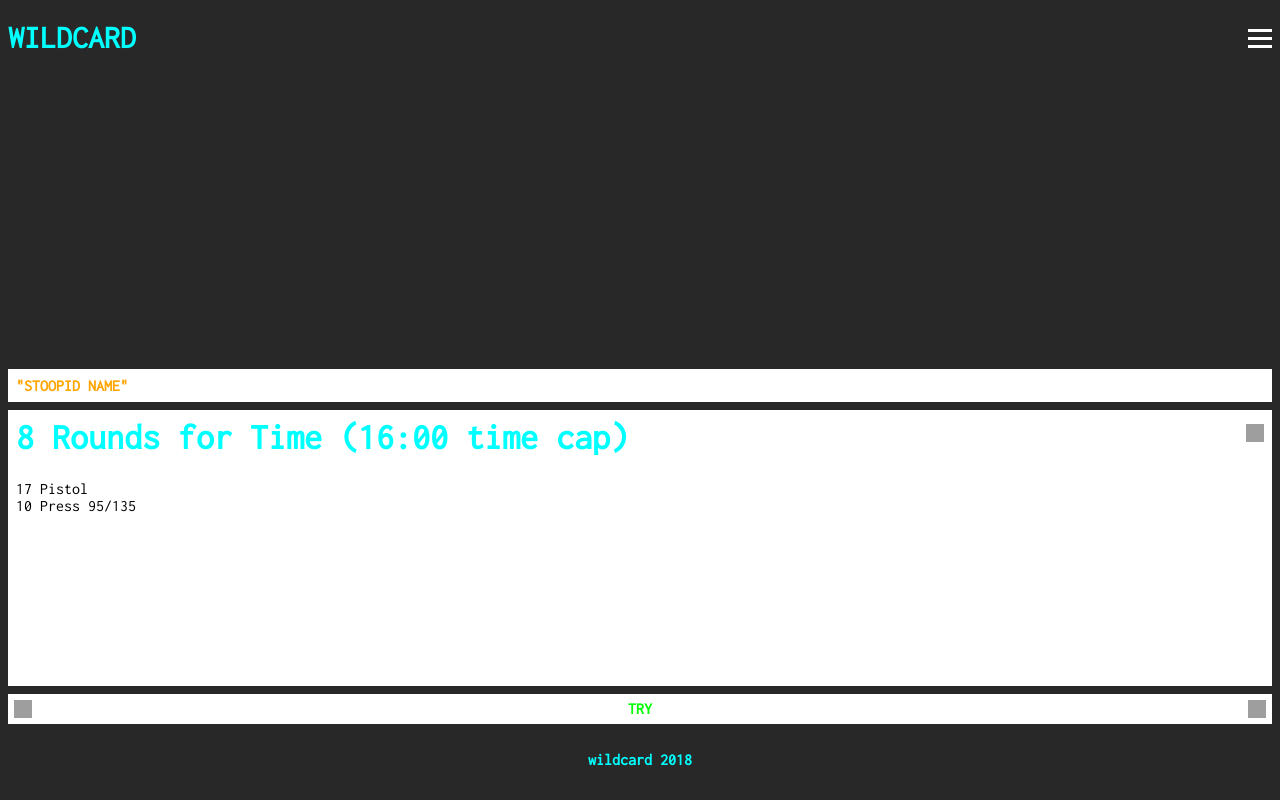
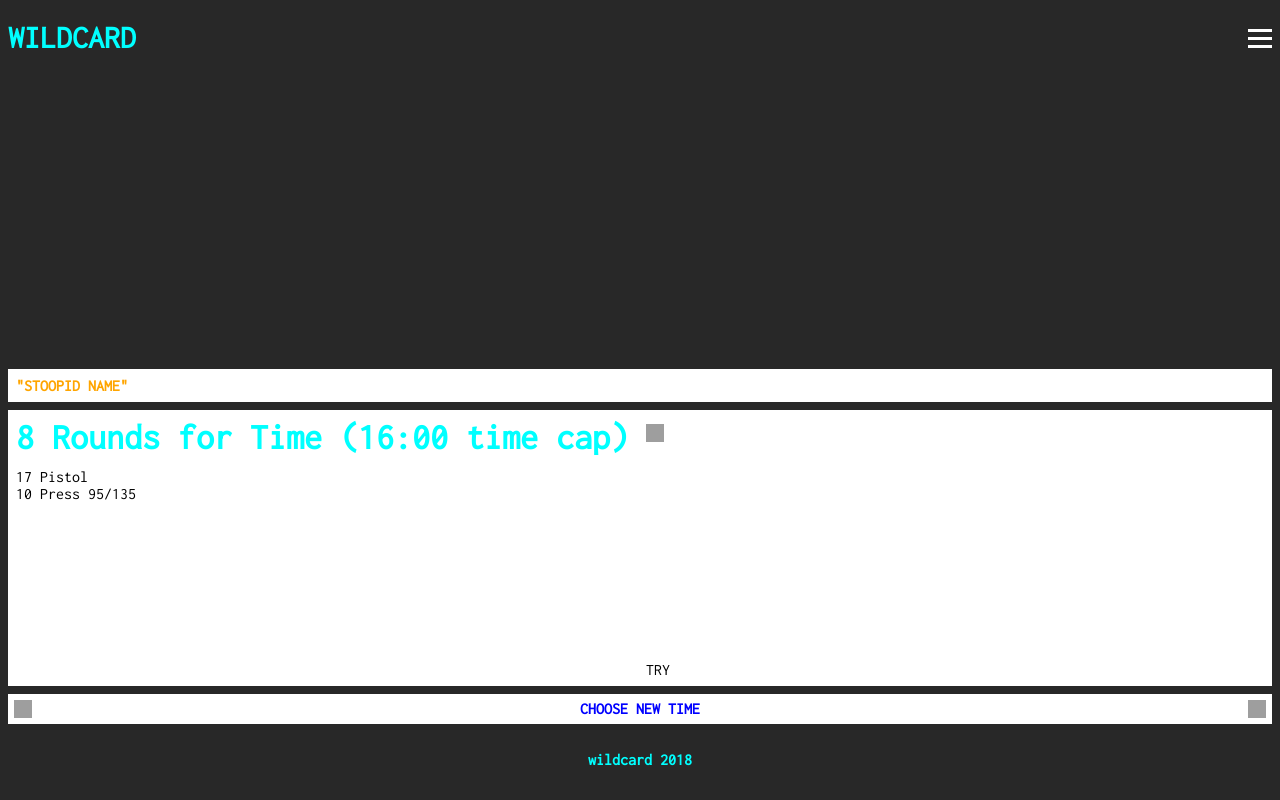
Before and after one commit to Jexeones24/exercist, a React app: page / in a window 1280 px wide. Both pictures are taken after a click on the element "GO". Built offline with nearby package versions, Linux system fonts and the light colour scheme; grey boxes are pictures that could not be loaded.

Commit message:
Add back button and restyled slide

```diff
--- a/src/components/Slider/index.js
+++ b/src/components/Slider/index.js
@@ -38,7 +38,6 @@ class Slider extends Component {
 
     return (
       <div className={styles.slider}>
-
         <div className={styles['slides-wrapper']}>
           { this.state.slides
             .map((slide, idx) => (
@@ -50,10 +49,14 @@ class Slider extends Component {
             ))
           }
         </div>
-
         <div className={styles.buttons}>
           <Arrows forward onClick={this.goToNext} />
-          <span className={styles.try}>TRY</span>
+          <span
+            className={styles.toggle}
+            onClick={this.props.showTimeDisplay}
+          >
+            CHOOSE NEW TIME
+          </span>
           <Arrows onClick={this.goToPrevious}/>
         </div>
       </div>
--- a/src/components/Slider/slide.js
+++ b/src/components/Slider/slide.js
@@ -10,20 +10,23 @@ const Slide = ({ classNames, content }) => {
   return (
     <div className={classNames}>
       <div className={styles.name}>"STOOPID NAME"</div>
-      <div className={styles['text-wrapper']}>
-        <div className={styles.header}>
+      <div className={styles['slide-wrapper']}>
+        <div className={styles['workout-body']}>
           <span className={styles.title}>{ title }</span>
+          <React.Fragment>
+            { formattedRepsAndMovements
+                .map((reps, idx) => (
+                  <div key={idx}>{ reps }</div>
+                ))
+            }
+          </React.Fragment>
+        </div>
+        <div className={styles['right-side-icons']}>
           <span className={styles['icon-wrapper']} onClick={() => alert('Favorited!!!')}>
             <img src='http://www.downloadclipart.net/large/11072-red-heart-design.png' />
           </span>
+          <span>TRY</span>
         </div>
-        <React.Fragment>
-          { formattedRepsAndMovements
-              .map((reps, idx) => (
-                <div key={idx}>{ reps }</div>
-              ))
-          }
-        </React.Fragment>
       </div>
     </div>
   );
--- a/src/components/Slider/slider.module.scss
+++ b/src/components/Slider/slider.module.scss
@@ -24,10 +24,11 @@
   font-weight: bolder;
   color: #00FFFF;
   margin-right: 12px;
+  margin-bottom: 12px;
 }
 
 .name,
-.text-wrapper {
+.slide-wrapper {
   background-color: white;
   padding: 8px;
   margin-bottom: 8px;
@@ -36,6 +37,23 @@
     color: #FFA500;
     font-weight: bolder;
   }
+}
+
+.slide-wrapper {
+  display: flex;
+  height: 260px;
+}
+
+.workout-body {
+  display: flex;
+  flex-direction: column;
+}
+
+.right-side-icons {
+  display: flex;
+  flex-direction: column;
+  justify-content: space-between;
+  margin-left: 6px;
 }
 
 .icon-wrapper {
@@ -47,12 +65,6 @@ img {
   width: 18px;
 }
 
-.text-wrapper {
-  display: flex;
-  flex-direction: column;
-  height: 260px;
-}
-
 .buttons {
   background-color: white;
   display: flex;
@@ -60,9 +72,13 @@ img {
   padding: 6px;
 }
 
-.try {
+.toggle {
   font-weight: bolder;
-  color: lime;
+  color: blue;
+
+  &:hover {
+    color: lime;
+  }
 }
 
 .active {
--- a/src/containers/ToggleDisplay/index.js
+++ b/src/containers/ToggleDisplay/index.js
@@ -11,10 +11,16 @@ class ToggleDisplay extends Component {
 
   handleTimeChange = (e) => this.setState({ time: Number(e.target.value) });
 
-  updateTime = (time) => {
-    this.setState({ showWorkout: true, time });
+  handleTimeSubmit = (time) => {
+    this.setState({ time });
+    this.toggleDisplay();
   }
 
+  toggleDisplay = () => {
+    this.setState({
+      showWorkout: !this.state.showWorkout
+    });
+  }
 
   render () {
     const {
@@ -25,10 +31,13 @@ class ToggleDisplay extends Component {
     return (
       <div className={styles.content}>
         { showWorkout ?
-            <Workout time={time} />
+          <Workout
+            time={time}
+            showTimeDisplay={this.toggleDisplay}
+          />
             :
             <TimeDisplay
-              getTimeSubmit={this.updateTime}
+              getTimeSubmit={this.handleTimeSubmit}
               handleTimeIncrease={this.incrementTime}
               handleTimeDecrease={this.decrementTime}
             />
--- a/src/containers/Workout/index.js
+++ b/src/containers/Workout/index.js
@@ -15,6 +15,7 @@ class Workout extends Component {
       <div className={styles['workout-container']}>
         <Slider
           slides={this.workouts}
+          showTimeDisplay={this.props.showTimeDisplay}
         />
       </div>
     );
```
